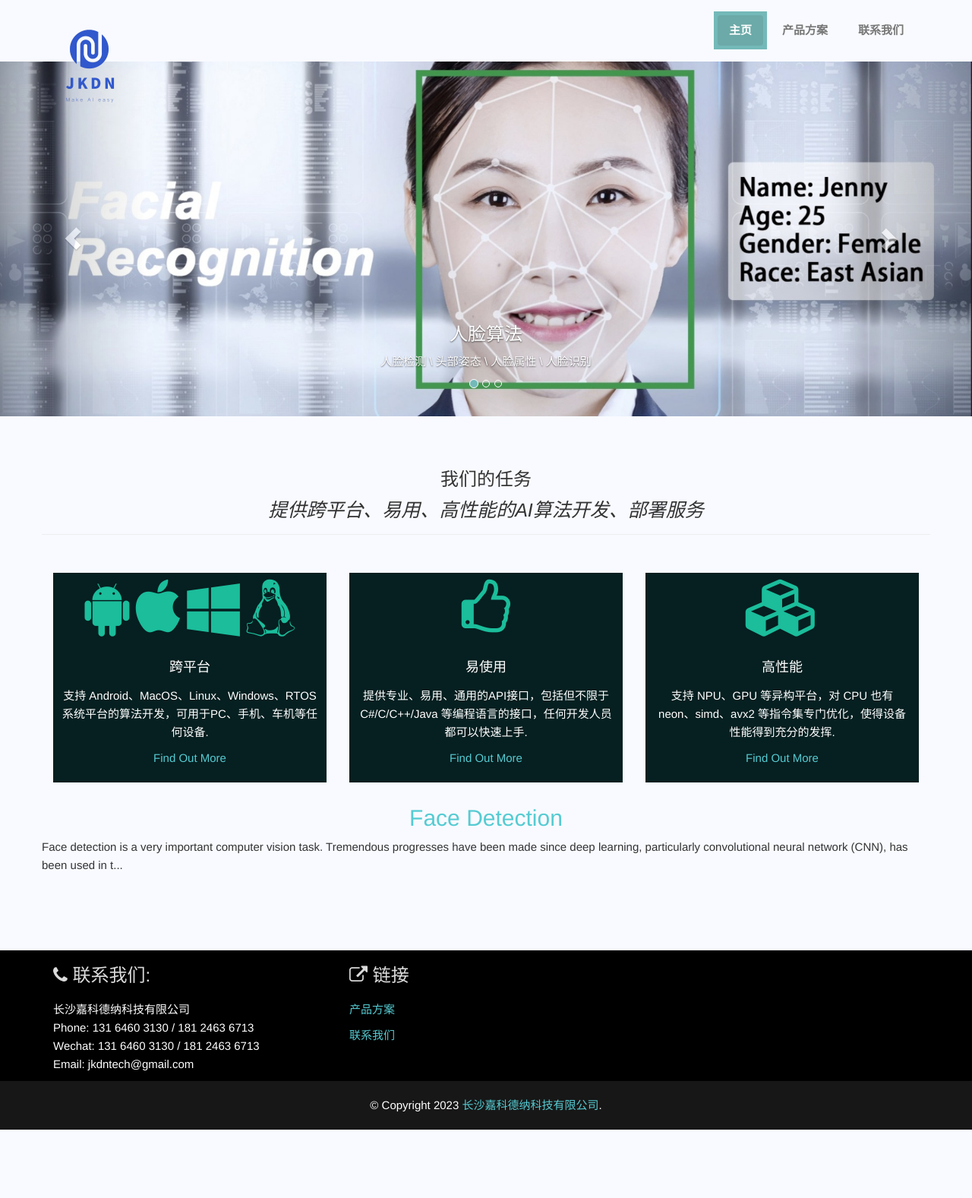
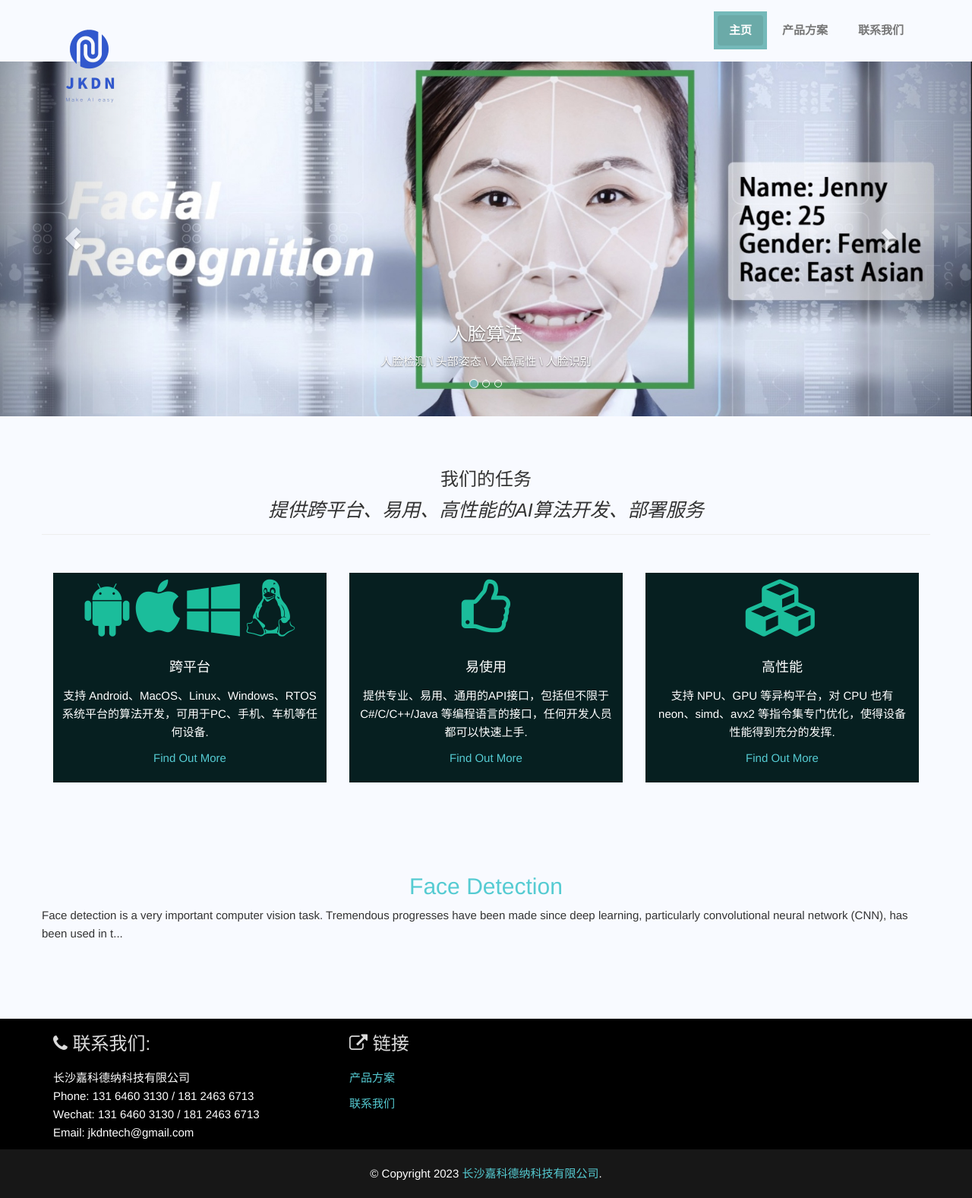
Before and after one commit to JKDN-Tech/JKDN-Tech.github.io, a Jekyll site: the page built from index.html, in a window 1280 px wide. Shown: the whole page at 76% size. Built offline with Jekyll 4.4.1, drawn with Linux system fonts in a browser that asks for light colours; before the commit the page ends 1487 px from its top, so only the background shows below that.

Commit message:
auto update

```diff
--- a/_layouts/home_style.html
+++ b/_layouts/home_style.html
@@ -108,9 +108,13 @@
 
             </div>
             <!-- End Serivces Row 1 -->
-            <p></p>
-            <p></p>
-            <p></p>
+
+        </div>
+    </section>
+    <!-- End #services-section -->
+
+    <section id="services" class="services-section section-global-wrapper">
+        <div class="container">
             {% for post in site.posts %}
             <div class="row">
                 <div>
@@ -125,10 +129,8 @@
                 </div>
             </div>
             {% endfor %}
-
         </div>
     </section>
-    <!-- End #services-section -->
 
   </body>
 
```
